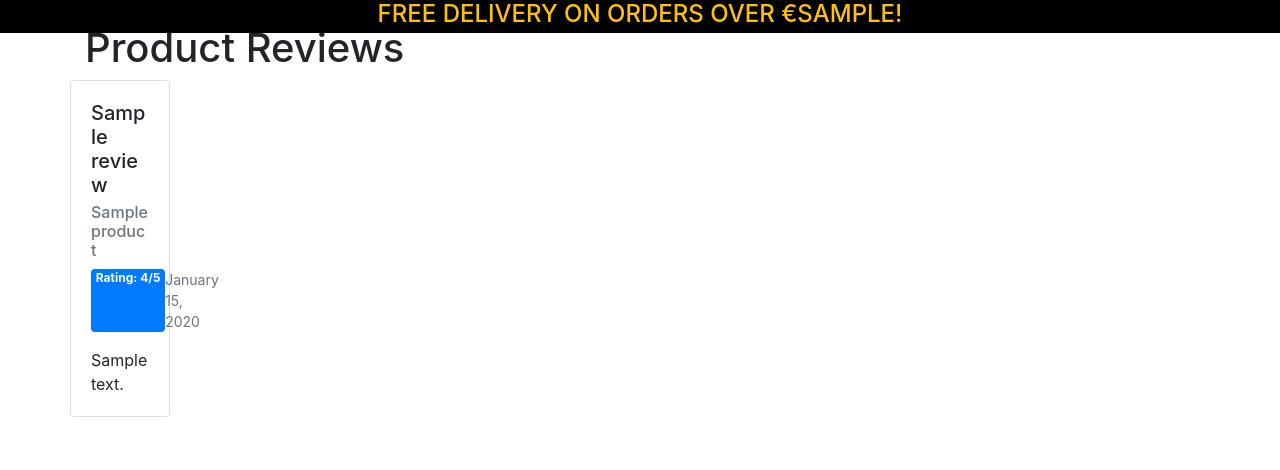
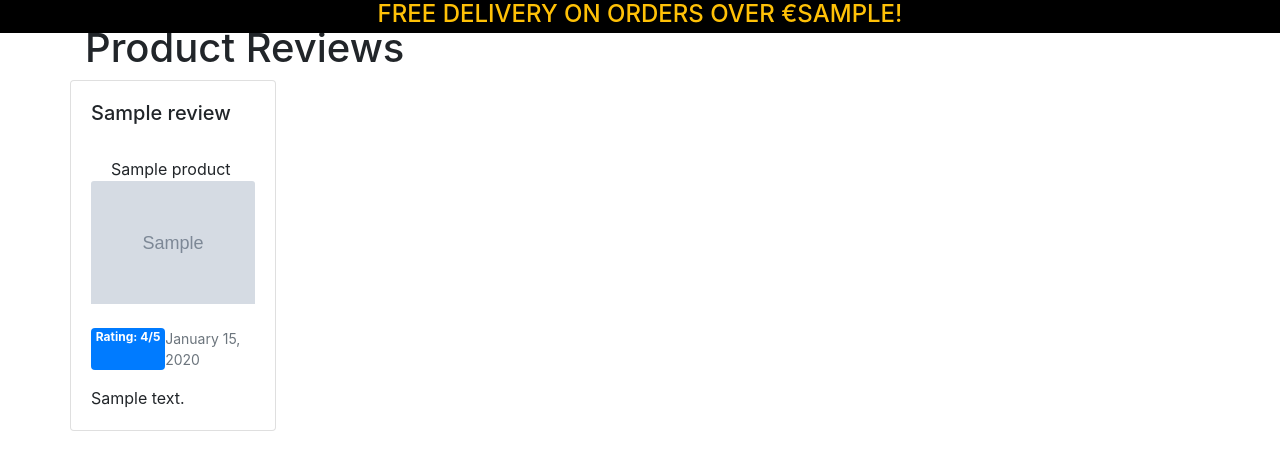
Before and after one commit to Markyjay/ashclash, a Django app: template review/templates/review/reviews.html in a window 1280 px wide. Shown: the part 140-610 px from the top of the page. Run offline with Django 5.2, Linux system fonts and the light colour scheme; the template is opened without the code that fills it: most values are stand-ins (such as "Sample title", 1, 10 or a date in 2020); grey boxes marked "Sample" are stand-in pictures; parts of the project's set-up code (start-up, migrations or seed data) failed here and were passed over; some libraries are stand-ins or nearby versions.

Commit message:
added product image to reviews

```diff
--- a/review/templates/review/reviews.html
+++ b/review/templates/review/reviews.html
@@ -25,7 +25,20 @@
                         <div class="card">
                             <div class="card-body">
                                 <h5 class="card-title">{{ review.title }}</h5>
-                                <h6 class="card-subtitle mb-2 text-muted">{{ review.product.name }}</h6>
+                                <div class="product mb-4">
+                                    <div class="card-body pb-0">
+                                        <p class="mb-0">{{ review.product.name }}</p>
+                                    </div>
+                                    <a href="{% url 'product_detail' review.product.id %}">
+                                        {% if review.product.image %}
+                                        <img class="card-img-top img-fluid" src="{{ review.product.image.url }}" alt="{{ player.product.name }}">
+                                        {% elif review.product.image_url %}
+                                        <img class="card-img-top img-fluid" src="{{ review.product.image_url }}" alt="{{ player.product.name }}">
+                                        {% else %}
+                                        <img class="card-img-top img-fluid" src="https://res.cloudinary.com/dywqmlkp8/image/upload/v1715808884/AshClash%20Images/logo/logo_pl37is.jpg" alt="{{ player.product.name }}">
+                                        {% endif %}
+                                    </a>
+                                </div>
                                 <div class="d-flex justify-content-between">
                                     <span class="badge badge-primary">Rating: {{ review.rating }}/5</span>
                                     <small class="text-muted">{{ review.created_at|date:"F j, Y" }}</small>
--- a/review/urls.py
+++ b/review/urls.py
@@ -1,4 +1,5 @@
 from django.urls import path
+from products.views import product_detail
 from . import views
 
 urlpatterns = [
@@ -6,4 +7,5 @@ urlpatterns = [
     path('add/<int:product_id>/', views.create_review, name='create_review'),
     path('edit/<int:review_id>/', views.edit_review, name='edit_review'),
     path('delete/<int:review_id>/', views.delete_review, name='delete_review'),
+    path('products/<int:product_id>/', product_detail, name='product_detail'),
 ]
```
